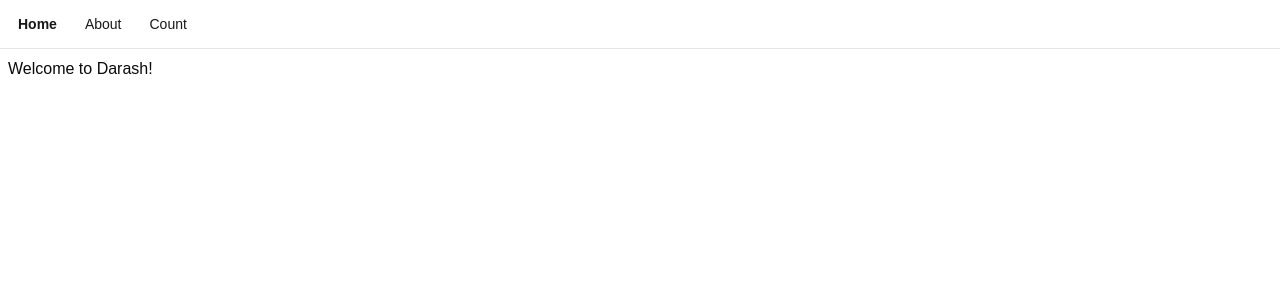
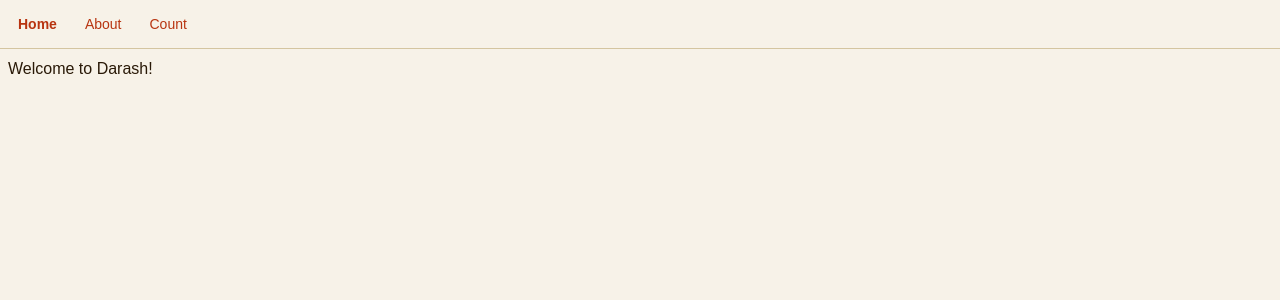
Before and after one commit to AndyHolt/darash, a React (Vite) app in the folder frontend/: page / in a window 1280 px wide. Shown: the top 300 px of the page. Built offline with nearby package versions, Linux system fonts and the light colour scheme.

Commit message:
set up colour schemes (light & dark)

```diff
--- a/frontend/src/index.css
+++ b/frontend/src/index.css
@@ -49,72 +49,118 @@
 }
 
 :root {
-    --background: oklch(1 0 0);
-    --foreground: oklch(0.145 0 0);
-    --card: oklch(1 0 0);
-    --card-foreground: oklch(0.145 0 0);
-    --popover: oklch(1 0 0);
-    --popover-foreground: oklch(0.145 0 0);
-    --primary: oklch(0.205 0 0);
-    --primary-foreground: oklch(0.985 0 0);
-    --secondary: oklch(0.97 0 0);
-    --secondary-foreground: oklch(0.205 0 0);
-    --muted: oklch(0.97 0 0);
-    --muted-foreground: oklch(0.556 0 0);
-    --accent: oklch(0.97 0 0);
-    --accent-foreground: oklch(0.205 0 0);
-    --destructive: oklch(0.577 0.245 27.325);
-    --border: oklch(0.922 0 0);
-    --input: oklch(0.922 0 0);
-    --ring: oklch(0.708 0 0);
-    --chart-1: oklch(0.87 0 0);
-    --chart-2: oklch(0.556 0 0);
-    --chart-3: oklch(0.439 0 0);
-    --chart-4: oklch(0.371 0 0);
-    --chart-5: oklch(0.269 0 0);
+  --vellum:              oklch(0.9623 0.0143 84.58);
+  --vellum-input:        oklch(0.9780 0.0095 84.58);
+  --vellum-hover-subtle: oklch(0.9380 0.0180 84.58);
+  --vellum-hover:        oklch(0.9100 0.0230 84.58);
+  --vellum-pressed:      oklch(0.8780 0.0280 84.58);
+  --vellum-muted:        oklch(0.9280 0.0200 84.58);
+
+  --deep-brown-950: oklch(0.1680 0.0280 67.22);  /* near-black brown */
+  --deep-brown-900: oklch(0.2020 0.0340 67.22);  /* darker */
+  --deep-brown-800: oklch(0.2341 0.0388 67.22);  /* BASE */
+  --deep-brown-700: oklch(0.2880 0.0420 67.22);  /* slightly lifted */
+  --deep-brown-600: oklch(0.3580 0.0450 67.22);  /* sienna-ish */
+  --deep-brown-500: oklch(0.4400 0.0460 67.22);  /* mid brown */
+  --deep-brown-400: oklch(0.5400 0.0430 67.22);  /* muted text */
+  --deep-brown-300: oklch(0.6500 0.0360 67.22);  /* subtle text */
+  --deep-brown-200: oklch(0.7700 0.0260 67.22);  /* borders on dark */
+  --deep-brown-100: oklch(0.8700 0.0180 67.22);  /* faint wash */
+
+  --sienna: oklch(0.4145 0.0744 56.12);
+  --terracotta-red: oklch(0.5221 0.1742 34.81);
+  --parchment-tan: oklch(0.8264 0.0523 88.57);
+  --sage-green: oklch(0.7017 0.093 127.25);
+
+  --background: var(--vellum);
+  --foreground: var(--deep-brown-800);
+  --card: var(--vellum-input);
+  --card-foreground: var(--deep-brown-800);
+  --popover: var(--vellum-input);
+  --popover-foreground: var(--deep-brown-800);
+  --primary: var(--terracotta-red);
+  --primary-foreground: var(--vellum);
+  --secondary: var(--vellum-hover);
+  --secondary-foreground: var(--deep-brown-800);
+  --muted: var(--vellum-muted);
+  --muted-foreground: var(--deep-brown-400);
+  --accent: var(--vellum-hover-subtle);
+  --accent-foreground: var(--deep-brown-800);
+  --destructive: oklch(0.5200 0.2100 25.00); /* brighter, truer red than terracotta-red */
+  --border: var(--parchment-tan);
+  --input: var(--vellum-input);
+  --ring: var(--deep-brown-600);
+  --chart-1: oklch(0.5000 0.1700 35.00);   /* terracotta — primary */
+  --chart-2: oklch(0.5200 0.1100 220.00);  /* slate blue */
+  --chart-3: oklch(0.5800 0.1200 140.00);  /* olive/sage green */
+  --chart-4: oklch(0.6800 0.1400 75.00);   /* amber/gold */
+  --chart-5: oklch(0.4200 0.0800 300.00);  /* muted aubergine */
   --radius: 0.625rem;
-    --sidebar: oklch(0.985 0 0);
-    --sidebar-foreground: oklch(0.145 0 0);
-    --sidebar-primary: oklch(0.205 0 0);
-    --sidebar-primary-foreground: oklch(0.985 0 0);
-    --sidebar-accent: oklch(0.97 0 0);
-    --sidebar-accent-foreground: oklch(0.205 0 0);
-    --sidebar-border: oklch(0.922 0 0);
-    --sidebar-ring: oklch(0.708 0 0);
+
+  --sidebar: var(--vellum-hover-subtle);
+  --sidebar-foreground: var(--deep-brown-800);
+  --sidebar-primary: var(--terracotta-red);
+  --sidebar-primary-foreground: var(--vellum-input);
+  --sidebar-accent: var(--vellum-hover);
+  --sidebar-accent-foreground: var(--deep-brown-800);
+  --sidebar-border: var(--deep-brown-100);
+  --sidebar-ring: var(--deep-brown-600);
 }
 
 .dark {
-    --background: oklch(0.145 0 0);
-    --foreground: oklch(0.985 0 0);
-    --card: oklch(0.205 0 0);
-    --card-foreground: oklch(0.985 0 0);
-    --popover: oklch(0.205 0 0);
-    --popover-foreground: oklch(0.985 0 0);
-    --primary: oklch(0.922 0 0);
-    --primary-foreground: oklch(0.205 0 0);
-    --secondary: oklch(0.269 0 0);
-    --secondary-foreground: oklch(0.985 0 0);
-    --muted: oklch(0.269 0 0);
-    --muted-foreground: oklch(0.708 0 0);
-    --accent: oklch(0.269 0 0);
-    --accent-foreground: oklch(0.985 0 0);
-    --destructive: oklch(0.704 0.191 22.216);
-    --border: oklch(1 0 0 / 10%);
-    --input: oklch(1 0 0 / 15%);
-    --ring: oklch(0.556 0 0);
-    --chart-1: oklch(0.87 0 0);
-    --chart-2: oklch(0.556 0 0);
-    --chart-3: oklch(0.439 0 0);
-    --chart-4: oklch(0.371 0 0);
-    --chart-5: oklch(0.269 0 0);
-    --sidebar: oklch(0.205 0 0);
-    --sidebar-foreground: oklch(0.985 0 0);
-    --sidebar-primary: oklch(0.488 0.243 264.376);
-    --sidebar-primary-foreground: oklch(0.985 0 0);
-    --sidebar-accent: oklch(0.269 0 0);
-    --sidebar-accent-foreground: oklch(0.985 0 0);
-    --sidebar-border: oklch(1 0 0 / 10%);
-    --sidebar-ring: oklch(0.556 0 0);
+  --ink-black-950: oklch(0.1520 0.0100 77.89);  /* deeper than base */
+  --ink-black-900: oklch(0.1780 0.0120 77.89);  /* slightly deeper */
+  --ink-black-800: oklch(0.2028 0.0131 77.89);  /* BASE — background */
+  --ink-black-700: oklch(0.2400 0.0160 77.89);  /* card / raised */
+  --ink-black-600: oklch(0.2800 0.0190 77.89);  /* hover surface */
+  --ink-black-500: oklch(0.3300 0.0220 77.89);  /* pressed / border-strong */
+  --ink-black-400: oklch(0.4200 0.0230 77.89);  /* muted text */
+  --ink-black-300: oklch(0.5600 0.0200 77.89);  /* subtle text */
+  --ink-black-200: oklch(0.7200 0.0160 77.89);  /* faint text */
+  --ink-black-100: oklch(0.8700 0.0130 77.89);  /* high-contrast text */
+
+  --brown-black: oklch(0.2462 0.0179 82.14);
+  --taupe: oklch(0.3334 0.0245 79.75);
+  --olive-gray: oklch(0.5973 0.0378 84.51);
+  --warm-cream: oklch(0.8968 0.0395 87.57);
+  --vanilla: oklch(0.9416 0.0334 88.06);
+  --amber: oklch(0.7762 0.1269 71.98);
+  --bright-sage: oklch(0.7739 0.0902 125.16);
+  --terracotta: oklch(0.6431 0.1416 37.54);
+
+  --background: var(--ink-black-800);
+  --foreground: var(--warm-cream);
+  --card: var(--ink-black-700);
+  --card-foreground: var(--warm-cream);
+  --popover: var(--ink-black-700);
+  --popover-foreground: var(--warm-cream);
+  --primary: var(--amber);
+  --primary-foreground: var(--ink-black-800);
+  --secondary: var(--brown-black);
+  --secondary-foreground: var(--warm-cream);
+  --muted: var(--ink-black-700);
+  --muted-foreground: var(--ink-black-300);
+  --accent: var(--ink-black-600);
+  --accent-foreground: var(--warm-cream);
+  --destructive: oklch(0.64 0.2 25);    /* strawberry red */
+  --border: var(--ink-black-500);
+  --input: var(--ink-black-500);
+  --ring: var(--ink-black-200);
+
+  --chart-1: oklch(0.6800 0.1600 38.00);   /* terracotta, lifted */
+  --chart-2: oklch(0.7000 0.1100 220.00);  /* slate blue, lifted */
+  --chart-3: oklch(0.7200 0.1200 140.00);  /* sage, lifted */
+  --chart-4: oklch(0.7800 0.1400 78.00);   /* amber, lifted */
+  --chart-5: oklch(0.6400 0.0900 300.00);  /* aubergine, lifted */
+
+  --sidebar: var(--ink-black-900);
+  --sidebar-foreground: var(--warm-cream);
+  --sidebar-primary: var(--amber);
+  --sidebar-primary-foreground: var(--ink-black-900);
+  --sidebar-accent: var(--ink-black-700);
+  --sidebar-accent-foreground: var(--warm-cream);
+  --sidebar-border: var(--ink-black-700);
+  --sidebar-ring: var(--ink-black-200);
 }
 
 @layer base {
```
Lines whose indentation alone changed are shown as unchanged.
